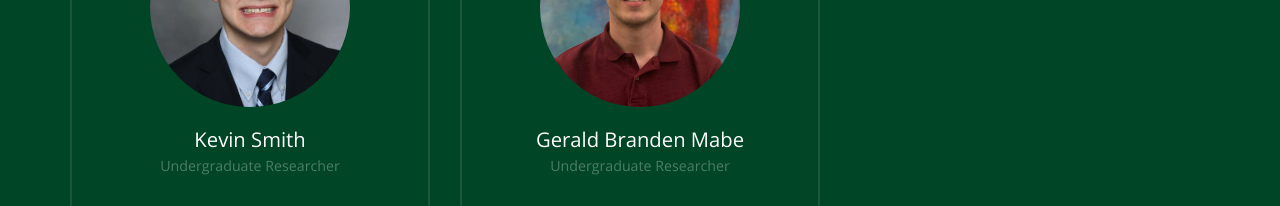
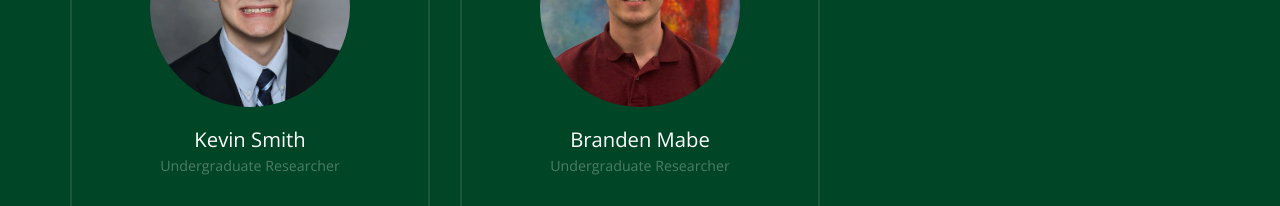
Before and after one commit to janieslab/janieslab.github.io, a website: page people.html in a window 1280 px wide. Shown: the part 2020-2226 px from the top of the page. Drawn offline with nearby package versions, Linux system fonts and the light colour scheme; files whose address does not match are found by name.

Commit message:
Remove "Gerald" from Branden's name

```diff
--- a/people.html
+++ b/people.html
@@ -216,7 +216,7 @@
               <img src="img/GBrandenMabe.jpg" class="img-responsive" alt="G. Branden Mabe">
             </div>
             <div class="probootstrap-card-text">
-              <h2 class="probootstrap-card-heading mb0">Gerald Branden Mabe</h2>
+              <h2 class="probootstrap-card-heading mb0">Branden Mabe</h2>
               <p><small>Undergraduate Researcher</small></p>
               <ul class="probootstrap-social">
                 <li><a href="mailto:gmabe1@uncc.edu" target="_blank"><i class="icon-envelope"></i></a></li>
```
